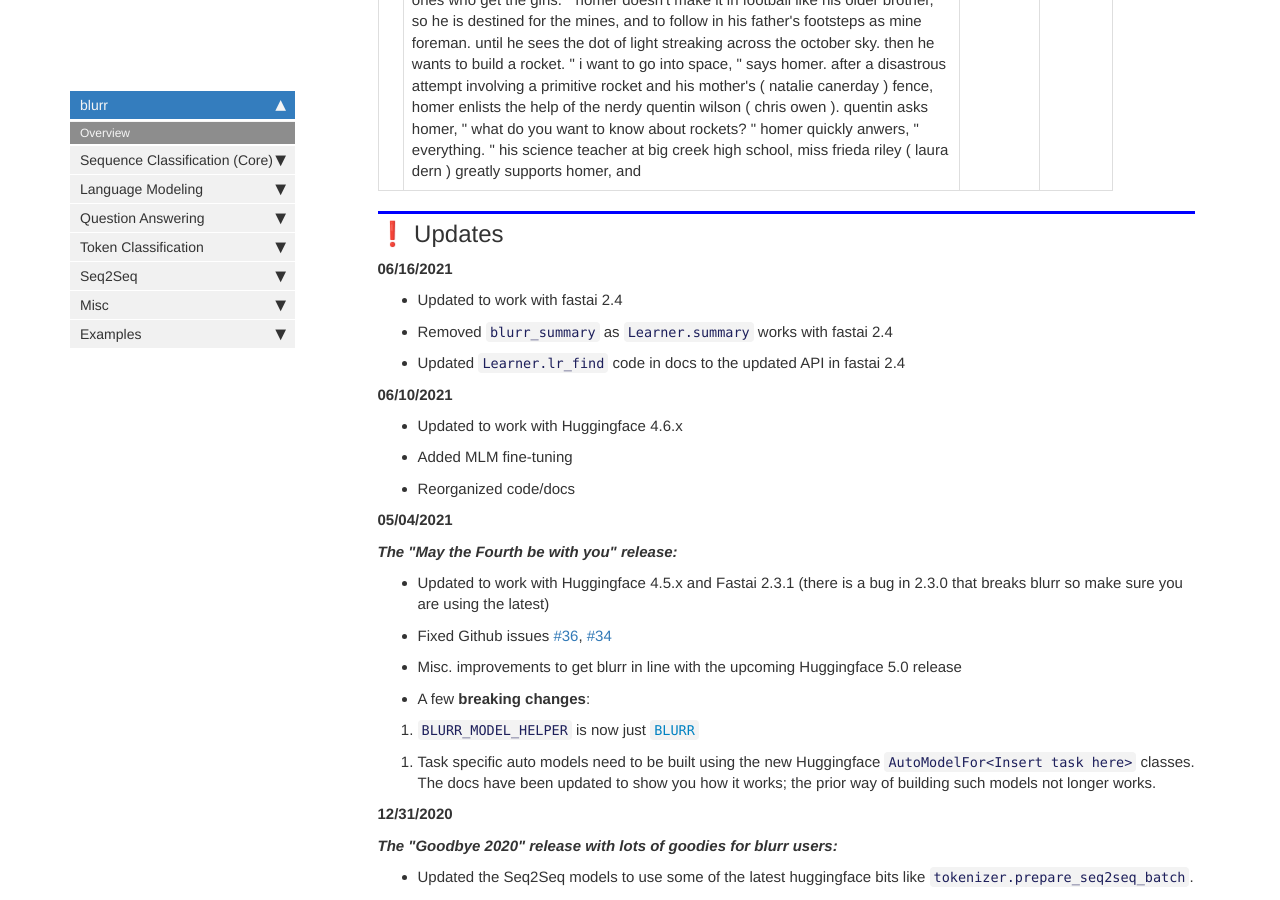
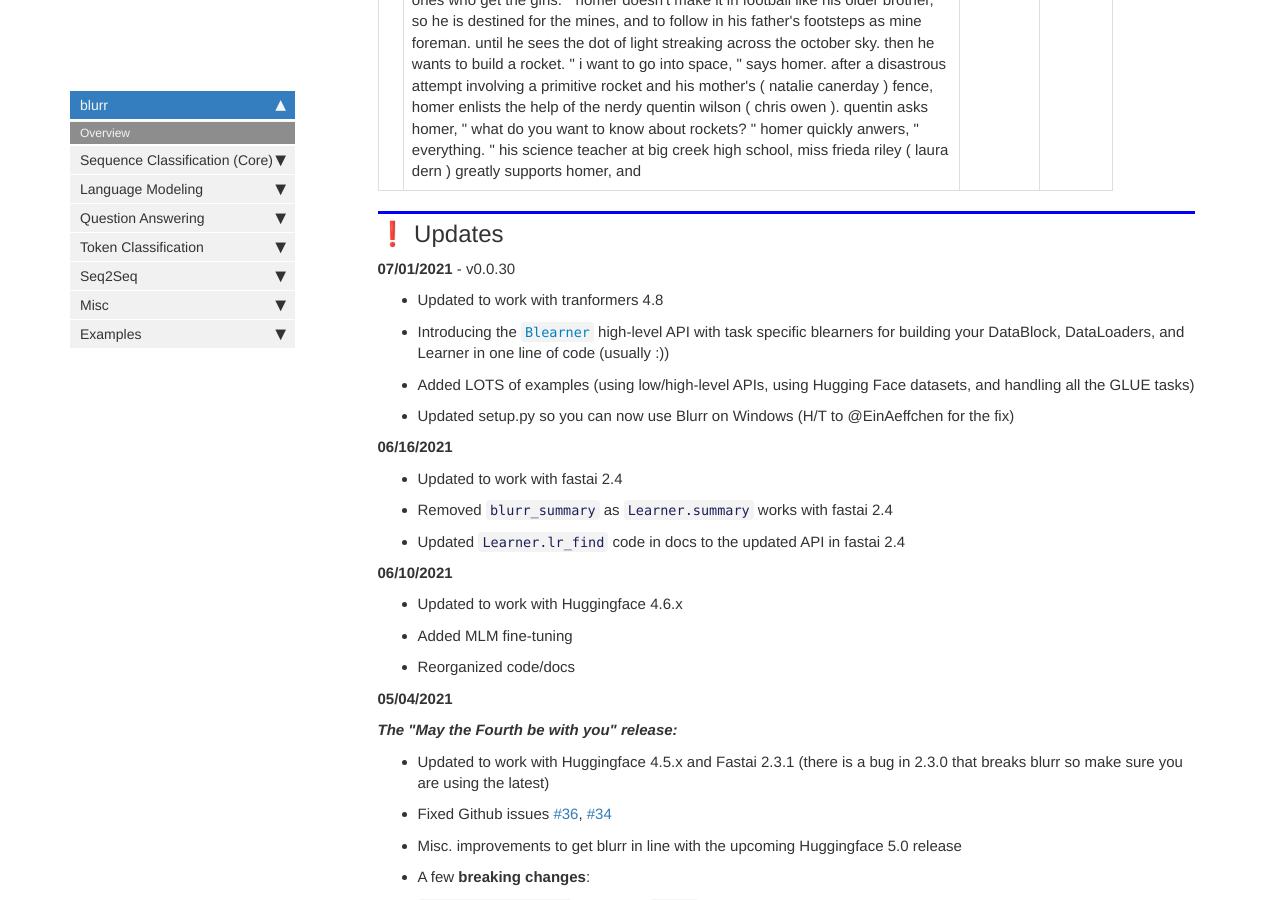
Before and after one commit to ohmeow/blurr, a Jekyll site: the page built from docs/index.html, in a window 1280 px wide and 900 px high, scrolled down 6350 px. Built offline with Jekyll 4.4.1, drawn with Linux system fonts in a browser that asks for light colours; nearby versions of some CDN libraries; comment, search, counter and statistics services are not loaded.

```diff
--- a/blurr/__init__.py
+++ b/blurr/__init__.py
@@ -1 +1 @@
-__version__ = "0.0.29"
+__version__ = "0.0.30"
--- a/docs/index.html
+++ b/docs/index.html
@@ -547,7 +547,14 @@ pip install -e ".[dev]"</code></pre>
 
 <div class="cell border-box-sizing text_cell rendered"><div class="inner_cell">
 <div class="text_cell_render border-box-sizing rendered_html">
-<h2 id="&#10071;-Updates">&#10071; Updates<a class="anchor-link" href="#&#10071;-Updates"> </a></h2><p><strong>06/16/2021</strong></p>
+<h2 id="&#10071;-Updates">&#10071; Updates<a class="anchor-link" href="#&#10071;-Updates"> </a></h2><p><strong>07/01/2021</strong> - v0.0.30</p>
+<ul>
+<li>Updated to work with tranformers 4.8</li>
+<li>Introducing the <a href="/blurr/modeling-core.html#Blearner"><code>Blearner</code></a> high-level API with task specific blearners for building your DataBlock, DataLoaders, and Learner in one line of code (usually :))</li>
+<li>Added LOTS of examples (using low/high-level APIs, using Hugging Face datasets, and handling all the GLUE tasks)</li>
+<li>Updated setup.py so you can now use Blurr on Windows (H/T to @EinAeffchen for the fix)</li>
+</ul>
+<p><strong>06/16/2021</strong></p>
 <ul>
 <li>Updated to work with fastai 2.4</li>
 <li>Removed <code>blurr_summary</code> as <code>Learner.summary</code> works with fastai 2.4</li>
```
Also changed, not shown: README.md, 2 other files.
